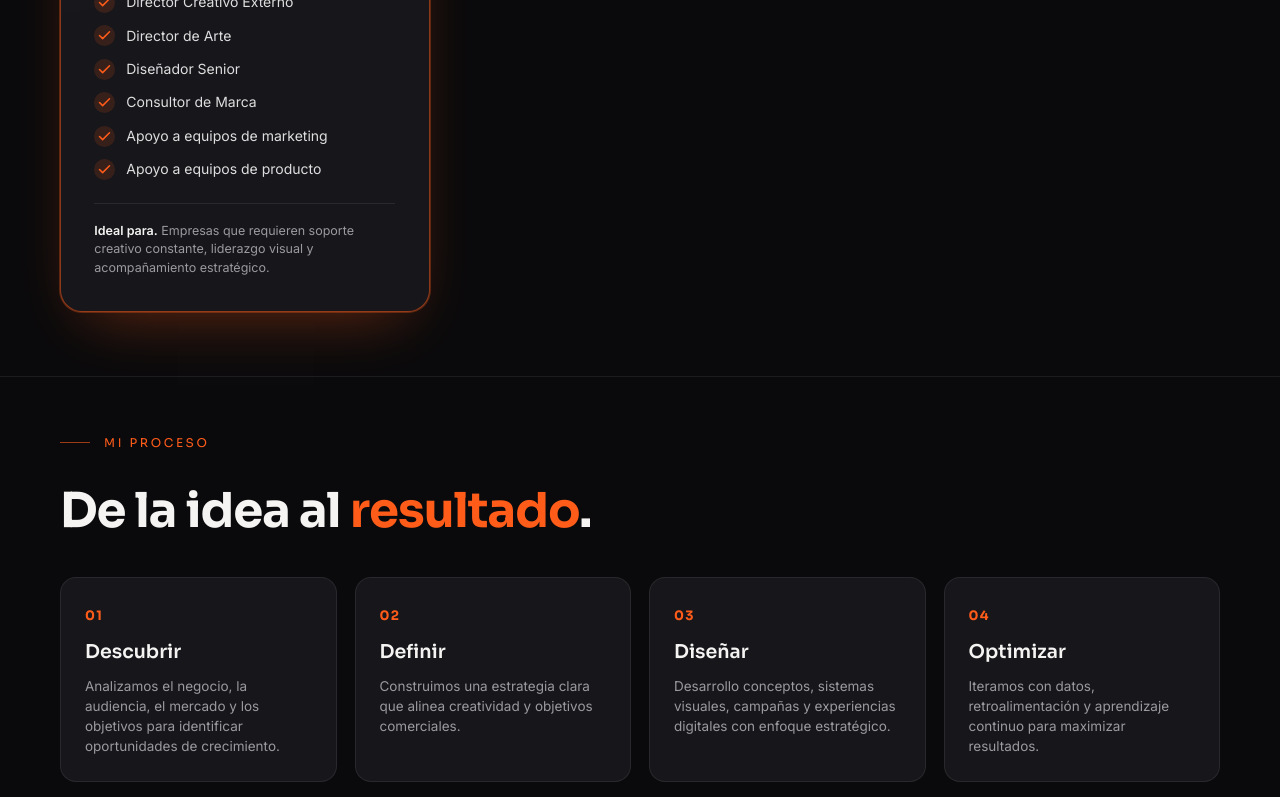
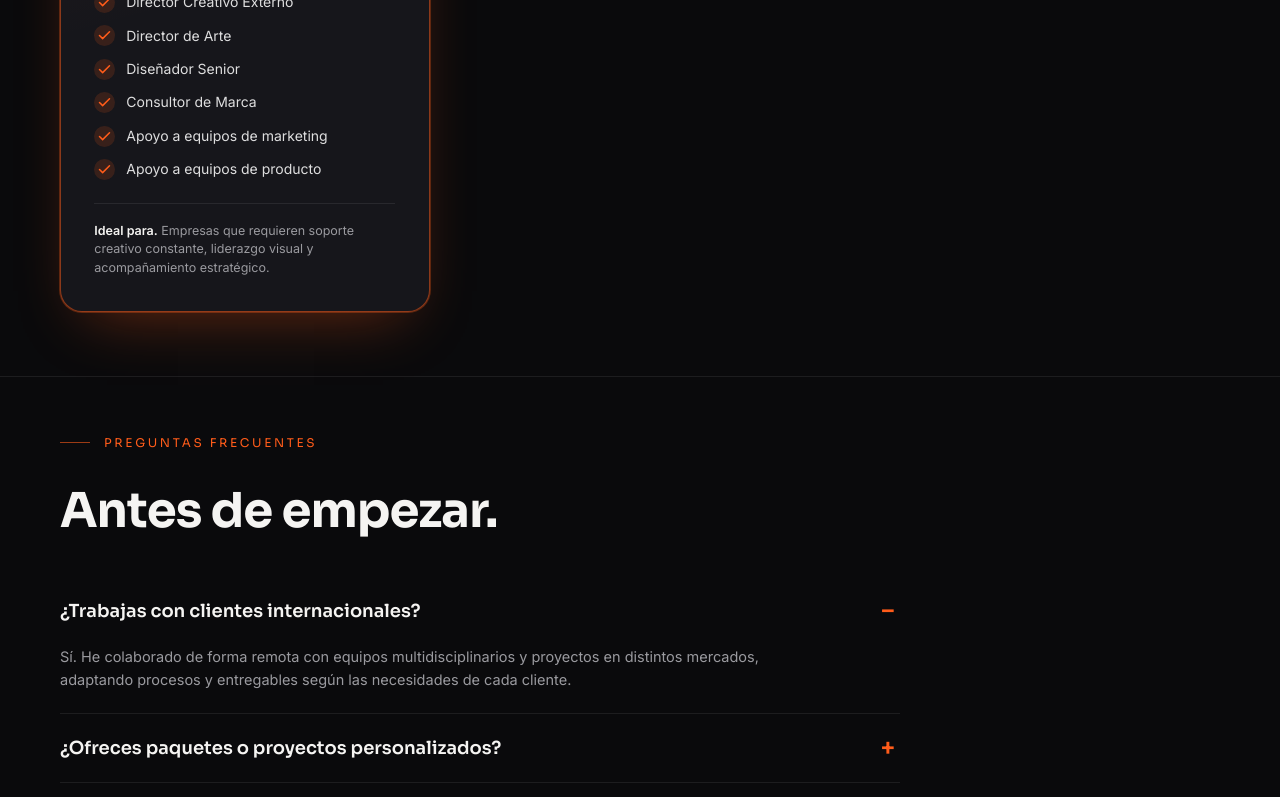
Before and after one commit to jeds2493-cloud/Ernesto-Dorantes-Portafolio, a Next.js app: page /servicios in a window 1280 px wide. Shown: the part 2000-2797 px from the top of the page. Built offline with nearby package versions, Linux system fonts and the light colour scheme; no server answers.

Commit message:
Servicios: quito seccion "Mi proceso" (duplica el pipeline del home)
Co-Authored-By: Claude Opus 4.8 <noreply@anthropic.com>

```diff
--- a/app/servicios/page.tsx
+++ b/app/servicios/page.tsx
@@ -125,29 +125,6 @@ const services: Service[] = [
   },
 ];
 
-const proceso = [
-  {
-    n: "01",
-    title: "Descubrir",
-    desc: "Analizamos el negocio, la audiencia, el mercado y los objetivos para identificar oportunidades de crecimiento.",
-  },
-  {
-    n: "02",
-    title: "Definir",
-    desc: "Construimos una estrategia clara que alinea creatividad y objetivos comerciales.",
-  },
-  {
-    n: "03",
-    title: "Diseñar",
-    desc: "Desarrollo conceptos, sistemas visuales, campañas y experiencias digitales con enfoque estratégico.",
-  },
-  {
-    n: "04",
-    title: "Optimizar",
-    desc: "Iteramos con datos, retroalimentación y aprendizaje continuo para maximizar resultados.",
-  },
-];
-
 const faqs = [
   {
     q: "¿Trabajas con clientes internacionales?",
@@ -267,24 +244,6 @@ export default function Servicios() {
         </div>
       </section>
 
-      <section className="svc-proceso">
-        <div className="wrap">
-          <div className="eyebrow">Mi proceso</div>
-          <h2 className="svc-h2">
-            De la idea al <span className="o">resultado</span>.
-          </h2>
-          <div className="svc-proceso-grid">
-            {proceso.map((p) => (
-              <div className="svc-step" key={p.n}>
-                <span className="svc-step-n">{p.n}</span>
-                <h3>{p.title}</h3>
-                <p>{p.desc}</p>
-              </div>
-            ))}
-          </div>
-        </div>
-      </section>
-
       <section className="svc-faq-sec">
         <div className="wrap">
           <div className="eyebrow">Preguntas frecuentes</div>
```
